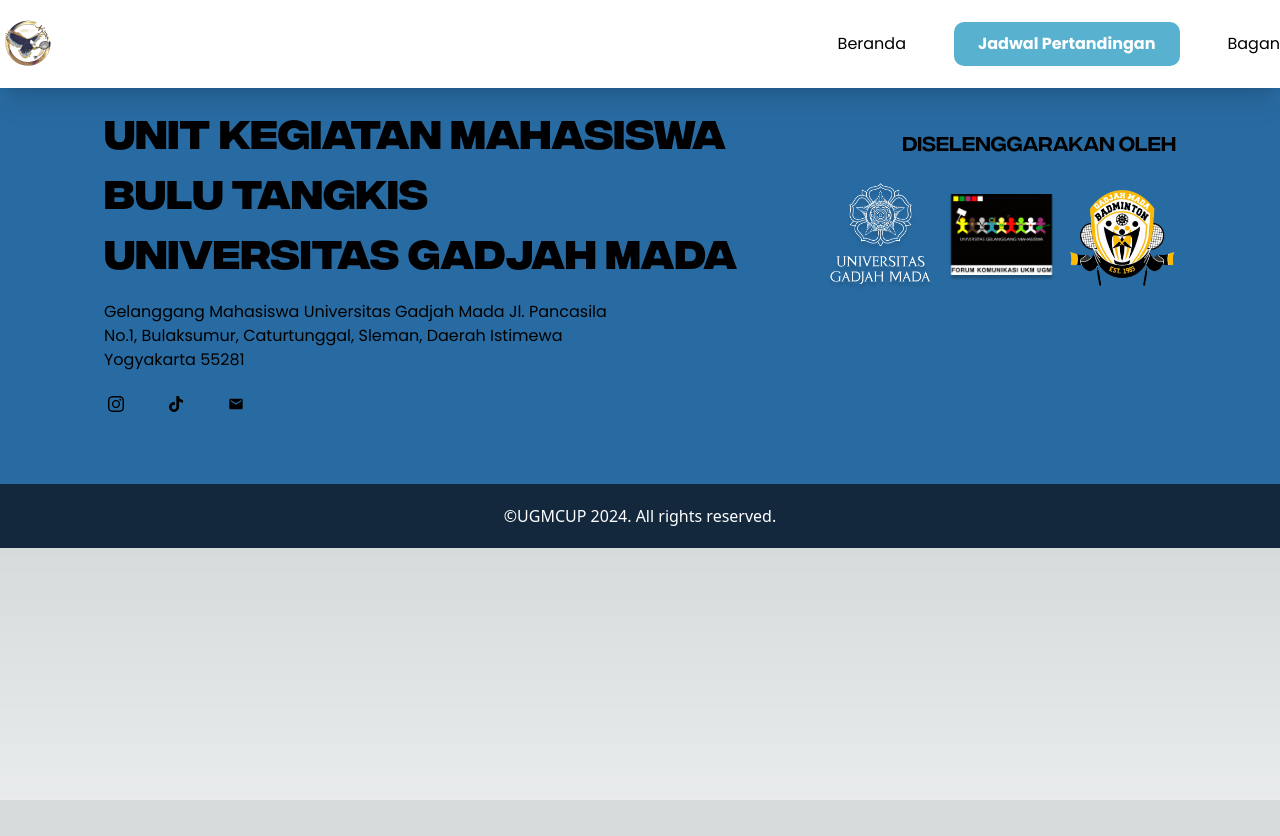
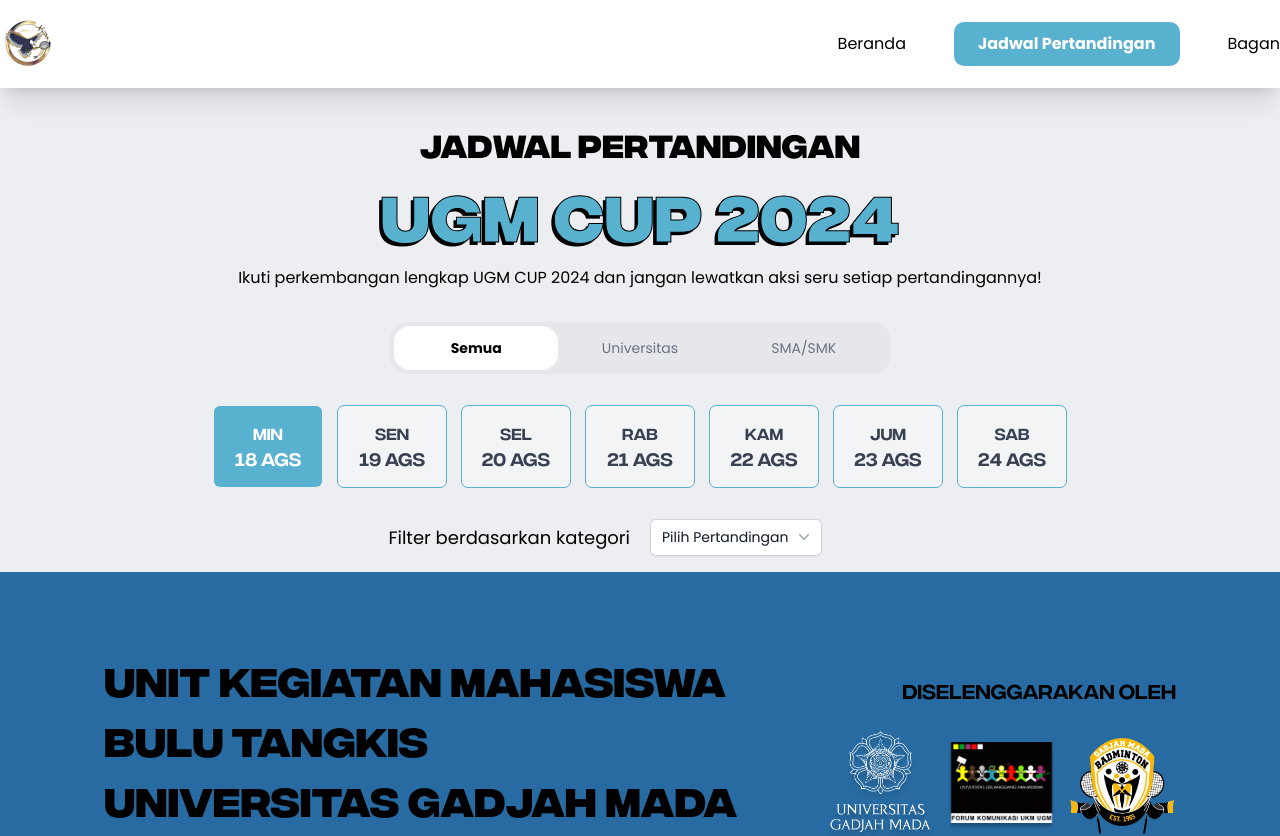
Before and after one commit to rasyidk/ugmcup, a Next.js app: page /jadwal in a window 1280 px wide. Shown: the top 836 px of the page. Before the commit the page ends 800 px from the top, so only its background shows below. Built offline with nearby package versions, Linux system fonts and the light colour scheme.

Commit message:
feat jadwal hero

```diff
--- a/app/globals.css
+++ b/app/globals.css
@@ -54,3 +54,16 @@
 ::-webkit-scrollbar-thumb:hover {
   background-color: #92440e;
 }
+
+/* REMOVE SCROLLBAR */
+
+/* Hide scrollbar for Chrome, Safari and Opera */
+.no-scrollbar::-webkit-scrollbar {
+  display: none;
+}
+
+/* Hide scrollbar for IE, Edge and Firefox */
+.no-scrollbar {
+  -ms-overflow-style: none; /* IE and Edge */
+  scrollbar-width: none; /* Firefox */
+}
--- a/app/jadwal/page.js
+++ b/app/jadwal/page.js
@@ -1,9 +1,19 @@
+import { JadwalProvider } from "@/context/JadwalContext";
+import DateNav from "@/modules/jadwal/DateNav";
+import FilterCategory from "@/modules/jadwal/FilterCategory";
+import JadwalHero from "@/modules/jadwal/JadwalHero";
+import TabBar from "@/modules/jadwal/TabBar";
 import React from "react";
 
 export default function Jadwal() {
   return (
-    <div className="flex flex-row items-center justify-center">
-      <p>THIS IS JADWAL</p>
-    </div>
+    <JadwalProvider>
+      <main className="bg-[#EDEEF2]">
+        <JadwalHero />
+        <TabBar />
+        <DateNav />
+        <FilterCategory />
+      </main>
+    </JadwalProvider>
   );
 }
--- /dev/null
+++ b/src/components/Dropdown.js
@@ -0,0 +1,70 @@
+"use client";
+import { useState } from "react";
+
+const Dropdown = ({ data, onSelectItem }) => {
+  const [isOpen, setIsOpen] = useState(false);
+  const [selectedItem, setSelectedItem] = useState(null); // New state for selected item
+
+  const toggleDropdown = () => setIsOpen(!isOpen);
+
+  const handleItemClick = (item) => {
+    onSelectItem(item); // Call the parent callback function
+    setSelectedItem(item); // Update selected item
+    setIsOpen(false); // Close the dropdown after selection
+  };
+
+  return (
+    <div className="relative inline-block text-left">
+      <div>
+        <button
+          type="button"
+          className="inline-flex w-full justify-center gap-x-1.5 rounded-md bg-white px-3 py-2 text-[10px] lg:text-[14px]  text-gray-900 shadow-sm ring-1 ring-inset ring-gray-300 hover:bg-gray-50"
+          onClick={toggleDropdown}
+          aria-expanded={isOpen}
+          aria-haspopup="true"
+        >
+          {selectedItem ? selectedItem.nomorpertandingan : "Pilih Pertandingan"}
+          <svg
+            className="-mr-1 h-5 w-5 text-gray-400"
+            viewBox="0 0 20 20"
+            fill="currentColor"
+            aria-hidden="true"
+          >
+            <path
+              fillRule="evenodd"
+              d="M5.23 7.21a.75.75 0 011.06.02L10 11.168l3.71-3.938a.75.75 0 111.08 1.04l-4.25 4.5a.75.75 0 01-1.08 0l-4.25-4.5a.75.75 0 01.02-1.06z"
+              clipRule="evenodd"
+            />
+          </svg>
+        </button>
+      </div>
+
+      {isOpen && (
+        <div
+          className="absolute right-0 z-10 mt-2 w-56 origin-top-right divide-y divide-gray-100 rounded-md bg-white shadow-lg ring-1 ring-black ring-opacity-5 focus:outline-none"
+          role="menu"
+          aria-orientation="vertical"
+          aria-labelledby="menu-button"
+          tabIndex="-1"
+        >
+          {data.map((item, index) => (
+            <div key={index} className="py-1" role="none">
+              <a
+                key={index}
+                href={item.href}
+                className="block px-4 py-2 text-sm text-gray-700 cursor-pointer hover:bg-gray-100"
+                role="menuitem"
+                tabIndex="-1"
+                onClick={() => handleItemClick(item)}
+              >
+                {item.nomorpertandingan + " " + item.kategori}
+              </a>
+            </div>
+          ))}
+        </div>
+      )}
+    </div>
+  );
+};
+
+export default Dropdown;
--- /dev/null
+++ b/src/context/JadwalContext.js
@@ -0,0 +1,16 @@
+"use client";
+import React, { createContext, useContext, useState } from "react";
+
+const JadwalContext = createContext();
+
+export const JadwalProvider = ({ children }) => {
+  const [data, setData] = useState({ dateId: 0, tabId: 0 });
+
+  return (
+    <JadwalContext.Provider value={{ data, setData }}>
+      {children}
+    </JadwalContext.Provider>
+  );
+};
+
+export const useJadwalContext = () => useContext(JadwalContext);
--- a/src/modules/home/GetToKnow.js
+++ b/src/modules/home/GetToKnow.js
@@ -25,8 +25,6 @@
           <p className="text-[48px] lg:text-[96px] text-primary font-bold text-shadow-decoration font-integral text-center -mt-2">
             UGM CUP
             <span className="block lg:inline mt-[-0.5em]">
-              {" "}
-              {/* Adjust mt to reduce space */}
               2024
             </span>
           </p>
--- /dev/null
+++ b/src/modules/jadwal/DateNav.js
@@ -0,0 +1,50 @@
+"use client";
+import React, { useState, useEffect } from "react";
+import { useRouter, usePathname, useSearchParams } from "next/navigation";
+import { useJadwalContext } from "@/context/JadwalContext";
+
+const dates = [
+  { id: 0, day: "MIN", date: "18 AGS" },
+  { id: 1, day: "SEN", date: "19 AGS" },
+  { id: 2, day: "SEL", date: "20 AGS" },
+  { id: 3, day: "RAB", date: "21 AGS" },
+  { id: 4, day: "KAM", date: "22 AGS" },
+  { id: 5, day: "JUM", date: "23 AGS" },
+  { id: 6, day: "SAB", date: "24 AGS" },
+];
+
+const DateNavigation = () => {
+  const [selectedDateIndex, setSelectedDateIndex] = useState(0);
+
+  const handleDateClick = (index) => {
+    setData((prevState) => ({ ...prevState, index }));
+    setSelectedDateIndex(index);
+  };
+
+  return (
+    <section className="bg-[#EDEEF2] flex flex-col ">
+      <div className="overflow-x-auto overflow-y-hidden no-scrollbar px-4 whitespace-nowrap py-4 items-center justify-center  lg:flex lg:flex-col ">
+        <div className="inline-flex mx-auto space-x-4 ">
+          {dates.map((dateItem, index) => (
+            <div
+              key={index}
+              className={`flex flex-col items-center justify-center w-[108px] h-[81px] rounded-md cursor-pointer ${
+                index === selectedDateIndex
+                  ? "bg-primary text-white"
+                  : "bg-gray-100 text-gray-700 outline outline-1 outline-primary"
+              }`}
+              onClick={() => handleDateClick(index)}
+            >
+              <span className="font-integral text-[16px]">{dateItem.day}</span>
+              <span className="text-lg font-integral text-[20px]">
+                {dateItem.date}
+              </span>
+            </div>
+          ))}
+        </div>
+      </div>
+    </section>
+  );
+};
+
+export default DateNavigation;
--- /dev/null
+++ b/src/modules/jadwal/FilterCategory.js
@@ -0,0 +1,88 @@
+"use client";
+import Dropdown from "@/components/Dropdown";
+import React, { useState } from "react";
+
+const data = [
+  {
+    id: 0,
+    nomorpertandingan: "TUNGGAL PUTRA (MS)",
+    kategori: "UNIVERSITAS",
+    href: "#",
+  },
+  {
+    id: 1,
+    nomorpertandingan: "TUNGGAL PUTRA (MS)",
+    kategori: "SMA/SMK",
+    href: "#",
+  },
+  {
+    id: 2,
+    nomorpertandingan: "TUNGGAL PUTRI (WS)",
+    kategori: "UNIVERSITAS",
+    href: "#",
+  },
+  {
+    id: 3,
+    nomorpertandingan: "TUNGGAL PUTRI (WS)",
+    kategori: "SMA/SMK",
+    href: "#",
+  },
+  {
+    id: 4,
+    nomorpertandingan: "GANDA PUTRA (MD)",
+    kategori: "UNIVERSITAS",
+    href: "#",
+  },
+  {
+    id: 5,
+    nomorpertandingan: "GANDA PUTRA (MD)",
+    kategori: "SMA/SMK",
+    href: "#",
+  },
+  {
+    id: 6,
+    nomorpertandingan: "GANDA PUTRI (WD)",
+    kategori: "UNIVERSITAS",
+    href: "#",
+  },
+  {
+    id: 7,
+    nomorpertandingan: "GANDA PUTRI (WD)",
+    kategori: "SMA/SMK",
+    href: "#",
+  },
+  {
+    id: 8,
+    nomorpertandingan: "GANDA CAMPURAN (XD)",
+    kategori: "UNIVERSITAS",
+    href: "#",
+  },
+  {
+    id: 9,
+    nomorpertandingan: "GANDA CAMPURAN (XD)",
+    kategori: "SMA/SMK",
+    href: "#",
+  },
+];
+
+export default function FilterCategory() {
+  const [selectedItem, setSelectedItem] = useState(null);
+  const handleSelectItem = (item) => {
+    console.log("Selected Item Function Called:", item); // Debugging
+    setSelectedItem(item);
+  };
+  return (
+    <section>
+      <div className="p-4 flex flex-row gap-5">
+        <div className="flex items-center justify-end w-[50%]">
+          <p className="text-black font-poppins text-[12px] lg:text-[18px]">
+            Filter berdasarkan kategori
+          </p>
+        </div>
+        <div className="text-black font-poppins w-[50%]">
+          <Dropdown data={data} onSelectItem={handleSelectItem} />
+        </div>
+      </div>
+    </section>
+  );
+}
--- /dev/null
+++ b/src/modules/jadwal/JadwalHero.js
@@ -0,0 +1,20 @@
+import React from "react";
+
+export default function JadwalHero() {
+  return (
+    <section className="bg-[#EDEEF2] pt-[122px] p-4">
+      <div className="flex flex-col container mx-auto">
+        <p className="text-center font-integral font-bold text-[16px] lg:text-[32px] text-black">
+          JADWAL PERTANDINGAN
+        </p>
+        <p className="text-center font-integral font-bold text-[32px] lg:text-[64px] text-shadow-decoration text-primary">
+          UGM CUP 2024
+        </p>
+        <p className="text-center font-poppins text-[12px] lg:text-[16px] text-black">
+          Ikuti perkembangan lengkap UGM CUP 2024 dan jangan lewatkan aksi seru
+          setiap pertandingannya!
+        </p>
+      </div>
+    </section>
+  );
+}
--- /dev/null
+++ b/src/modules/jadwal/TabBar.js
@@ -0,0 +1,57 @@
+"use client";
+import React, { useState, useEffect } from "react";
+import { useRouter, usePathname } from "next/navigation";
+import { useJadwalContext } from "@/context/JadwalContext";
+
+export default function TabBar() {
+  const [activeTab, setActiveTab] = useState(0);
+  const router = useRouter();
+  const { query } = router;
+  const pathname = usePathname();
+
+  const tabs = [
+    { id: 0, label: "Semua" },
+    { id: 1, label: "Universitas" },
+    { id: 2, label: "SMA/SMK" },
+  ];
+
+
+  const { setData } = useJadwalContext();
+  const handleTabClick = (tabId) => {
+    setActiveTab(tabId);
+    setData((prevState) => ({ ...prevState, tabId }));
+  };
+
+  const getClassName = (tabIndex) =>
+    `block px-4 py-3 w-full text-center rounded-[16px] ${
+      activeTab === tabIndex
+        ? "text-black bg-white font-poppins font-bold"
+        : "hover:text-[#6B7280]  "
+    }`;
+
+  return (
+    <section>
+      <div className="p-4">
+        <div className="container mx-auto bg-[#E5E7EB] p-1 rounded-[16px] lg:w-[40%]">
+          <ul className="flex flex-wrap text-sm font-medium text-gray-500 dark:text-gray-400 font-poppins ">
+            {tabs.map((tab) => (
+              <li key={tab.id} className="w-1/3">
+                <a
+                  href="#"
+                  onClick={(e) => {
+                    e.preventDefault(); // Prevent the default link behavior
+                    handleTabClick(tab.id);
+                  }}
+                  className={getClassName(tab.id)}
+                  aria-current={activeTab === tab.id ? "page" : undefined}
+                >
+                  {tab.label}
+                </a>
+              </li>
+            ))}
+          </ul>
+        </div>
+      </div>
+    </section>
+  );
+}
```
